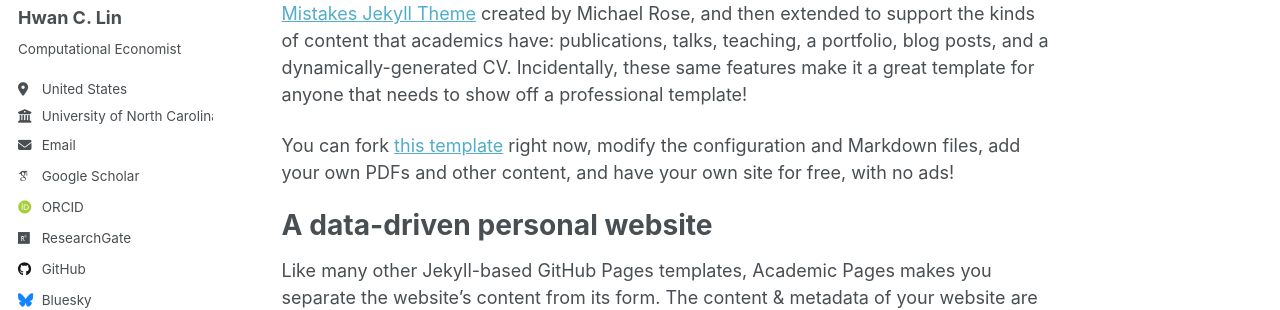
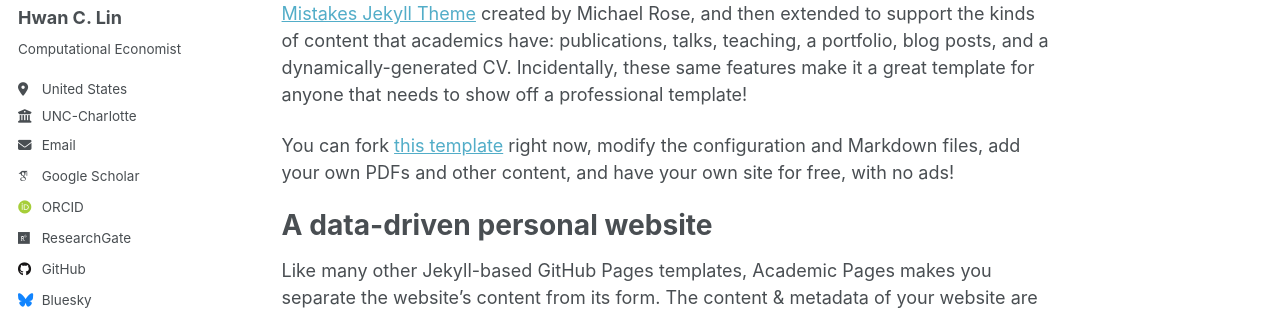
Before and after one commit to hwanclin/hwanclin.github.io, a Jekyll site: the page built from _pages/about.md, in a window 1280 px wide. Shown: the part 277-587 px from the top of the page. Built offline with Jekyll 4.4.1, drawn with Linux system fonts in a browser that asks for light colours; some web fonts are replaced; a script that is not in the unit is left out.

Commit message:
Update _config.yml

```diff
--- a/_config.yml
+++ b/_config.yml
@@ -27,7 +27,7 @@ author:
   pronouns         : # example: "she/her"
   bio              : "Computational Economist"
   location         : "United States"
-  employer         : "University of North Carolina at Charlotte"
+  employer         : "UNC-Charlotte"
   uri              : # URL
   email            : "hwlin@charlotte.edu"
 
@@ -52,7 +52,7 @@ author:
 
   # Social media
   artstation       : # Username
-  bluesky          : "hwanlin"
+  bluesky          : "hwanlin.bsky.social"
   facebook         : # Username
   flickr           : # Username
   foursquare       : # Username
```
